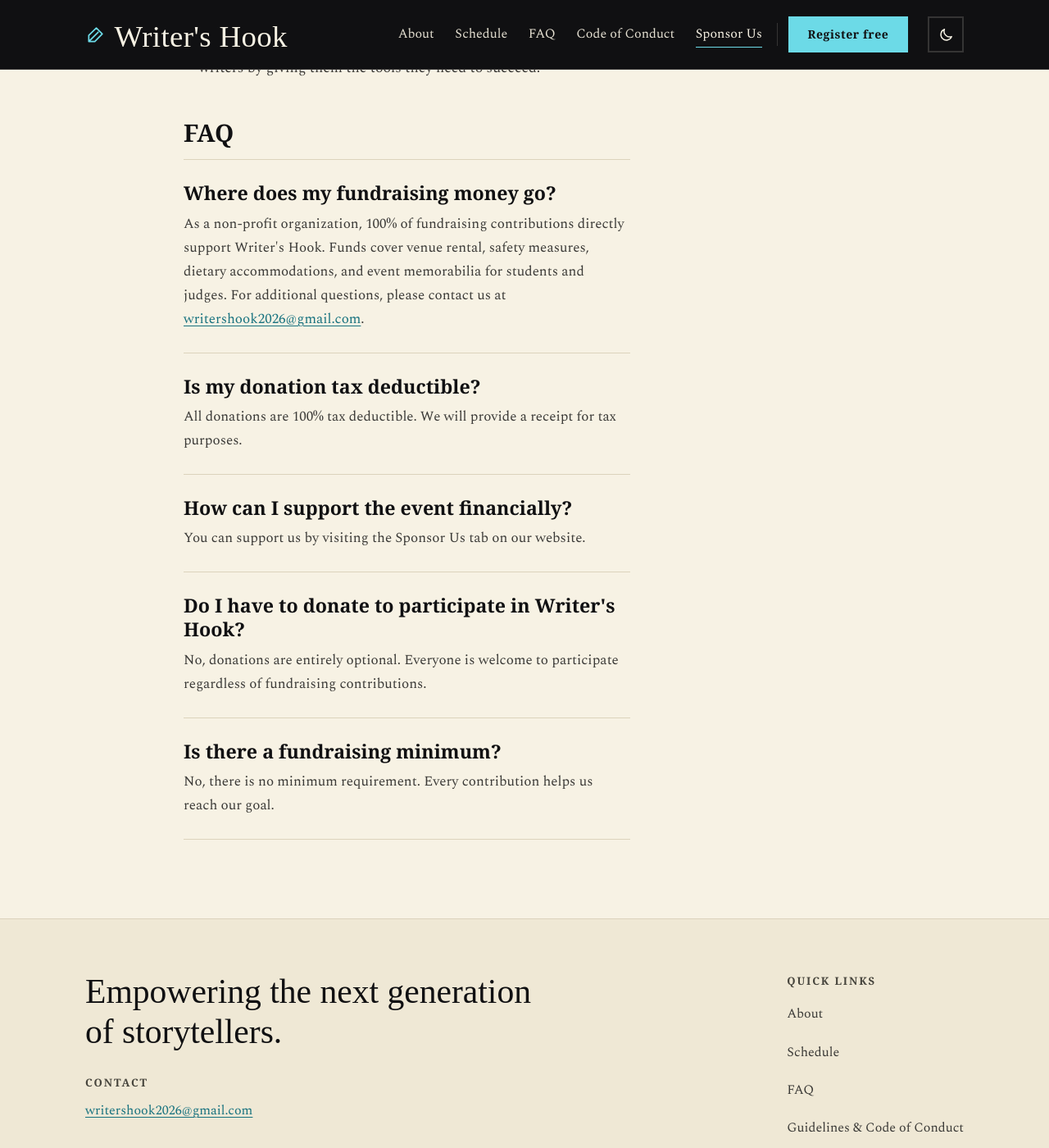
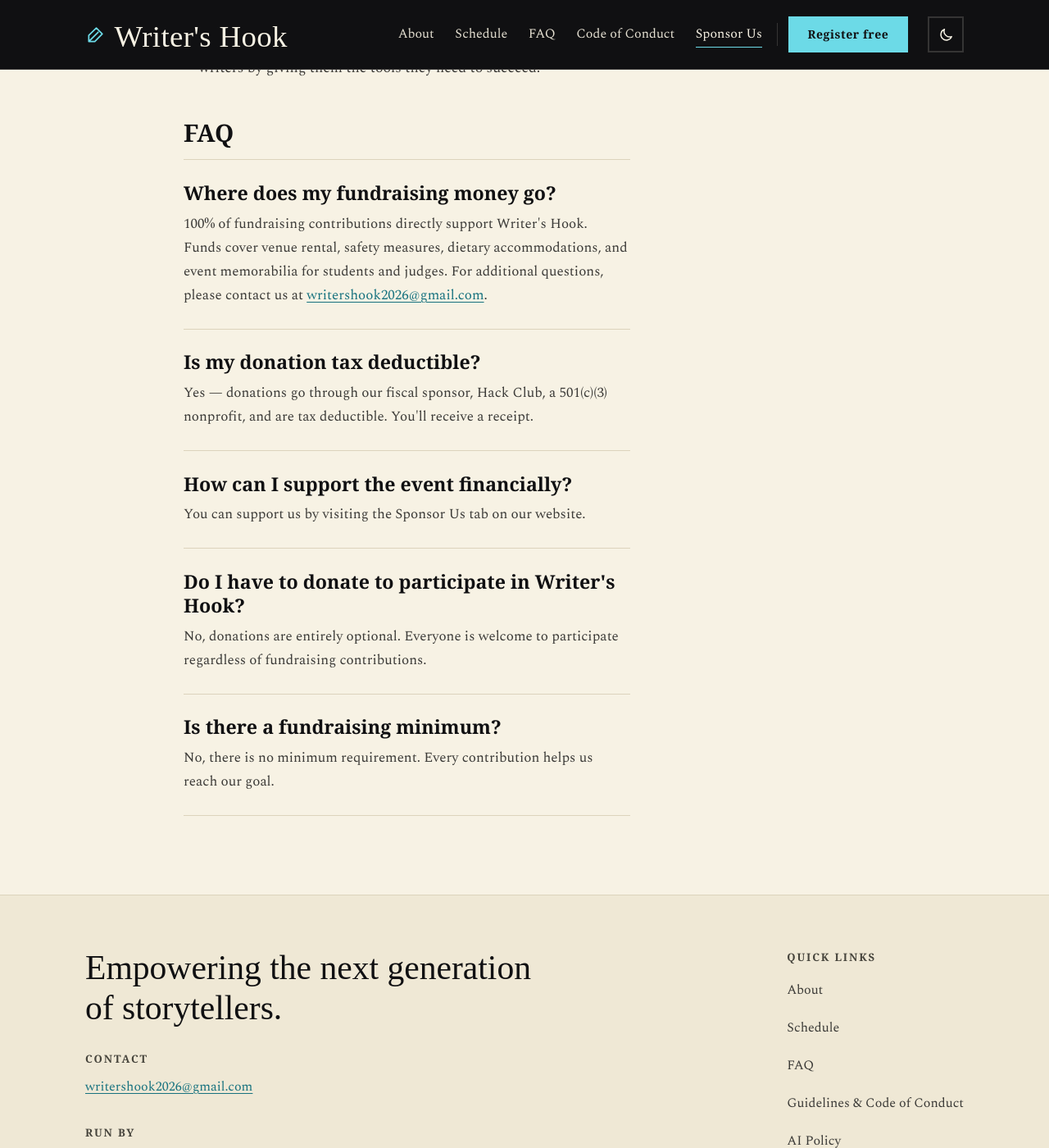
Before and after one commit to Writer-s-Hook/Website, a Jekyll site: the page built from sponsor.md, in a window 1280 px wide and 1400 px high, scrolled down 1324 px. Shown: the whole window at 82% size. Built offline with Jekyll 4.4.1, drawn with Linux system fonts in a browser that asks for light colours; some web fonts are replaced; some of the changed text lies outside the part shown.

Commit message:
fix(content): attribute nonprofit status to the fiscal sponsor
EIN 81-2908499 belongs to The Hack Foundation, not to Writer's Hook, and
the donation flow states that LearningHACK is fiscally sponsored by Hack
Club. Presenting that status and EIN as our own overstates it.

Donations remain tax deductible, so the sponsor FAQ keeps the yes and
names the entity that receives them and issues the receipt. The claim
that we are a non-profit organization is dropped from the answer about
where funds go; the sentence stands without it.

Co-Authored-By: Claude Opus 5 (1M context) <noreply@anthropic.com>

```diff
--- a/_includes/footer.html
+++ b/_includes/footer.html
@@ -24,7 +24,7 @@
   </div>
   <div class="container footer-legal">
     <span>&copy; {{ 'now' | date: "%Y" }} Writer's Hook</span>
-    <span class="legal-status">A 501(c)(3) nonprofit. EIN: 81-2908499</span>
+    <span class="legal-status">LearningHACK is fiscally sponsored by Hack Club, a 501(c)(3) nonprofit. EIN: 81-2908499</span>
     <span>{{ site.event.date_short }} &middot; {{ site.event.venue }}</span>
   </div>
 </footer>
--- a/sponsor.md
+++ b/sponsor.md
@@ -32,11 +32,11 @@ Many writing programs are expensive and highly selective, turning away most teen
 <dl class="faq">
   <div class="faq-item">
     <dt>Where does my fundraising money go?</dt>
-    <dd>As a non-profit organization, 100% of fundraising contributions directly support Writer's Hook. Funds cover venue rental, safety measures, dietary accommodations, and event memorabilia for students and judges. For additional questions, please contact us at <a href="mailto:{{ site.email }}">{{ site.email }}</a>.</dd>
+    <dd>100% of fundraising contributions directly support Writer's Hook. Funds cover venue rental, safety measures, dietary accommodations, and event memorabilia for students and judges. For additional questions, please contact us at <a href="mailto:{{ site.email }}">{{ site.email }}</a>.</dd>
   </div>
   <div class="faq-item">
     <dt>Is my donation tax deductible?</dt>
-    <dd>All donations are 100% tax deductible. We will provide a receipt for tax purposes.</dd>
+    <dd>Yes — donations go through our fiscal sponsor, Hack Club, a 501(c)(3) nonprofit, and are tax deductible. You'll receive a receipt.</dd>
   </div>
   <div class="faq-item">
     <dt>How can I support the event financially?</dt>
```
